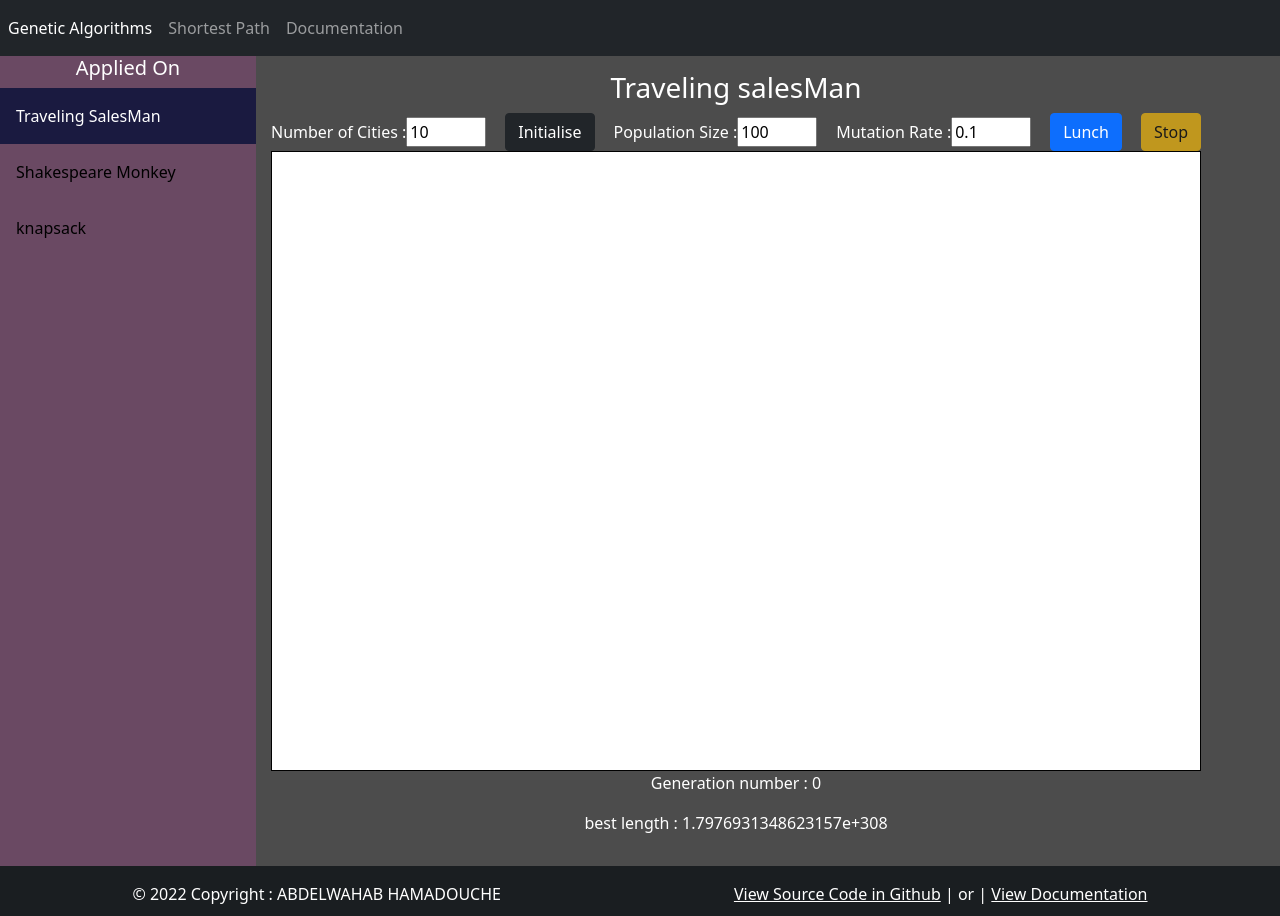
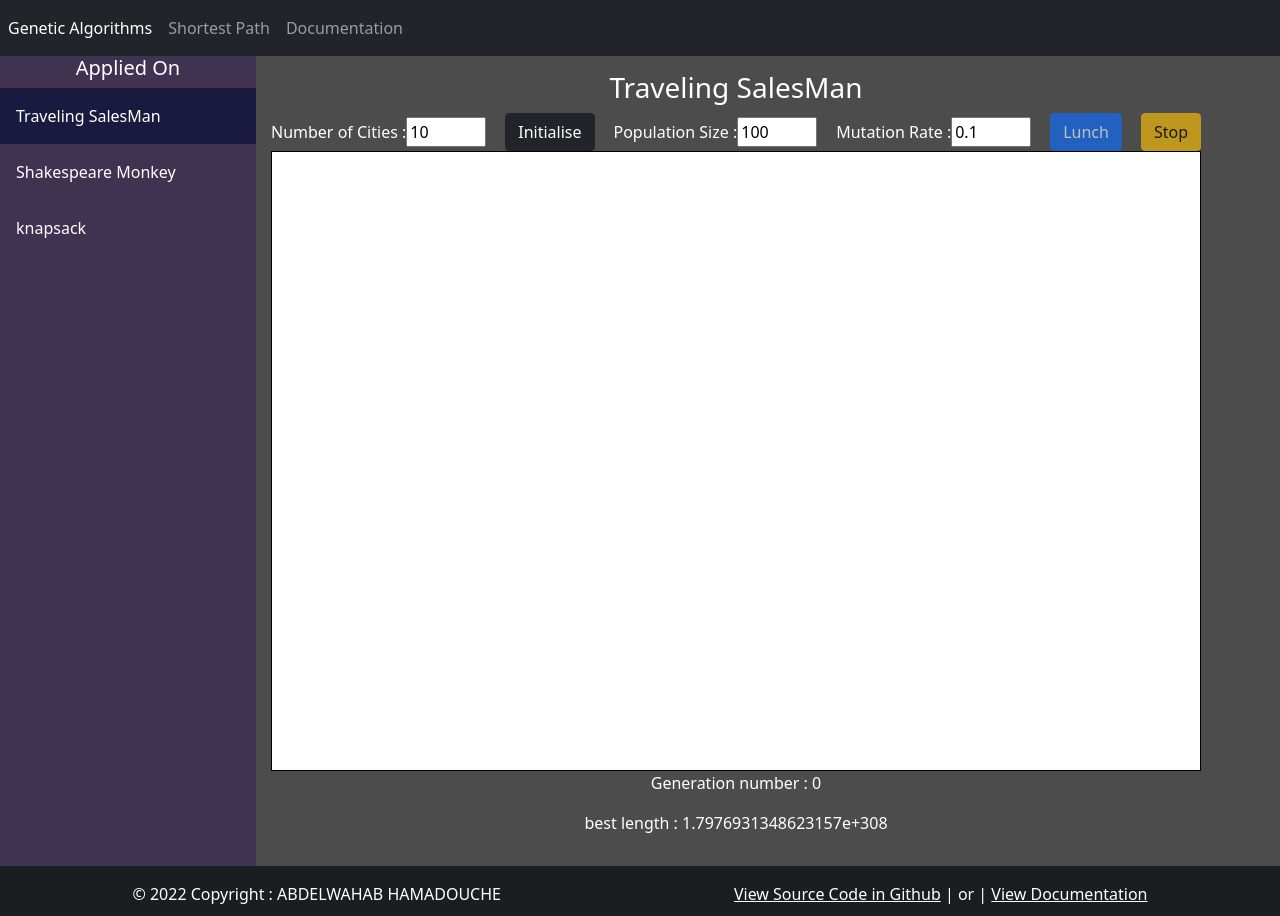
Before and after one commit to kinof28/algorithms-application, an Angular app: page / in a window 1280 px wide. Built offline with nearby package versions, Linux system fonts and the light colour scheme.

Commit message:
fix:Genetic Algorithm application on traveling salesman problem

```diff
--- a/src/app/components/genetic-algorithms/genetic-algorithms.component.css
+++ b/src/app/components/genetic-algorithms/genetic-algorithms.component.css
@@ -6,8 +6,11 @@ canvas {
 .wrapper {
   display: flex;
   flex-direction: column;
+  /*min-height: 80%;*/
 }
-
+.hidden{
+  display: none;
+}
 input {
   width: 5rem;
 }
--- a/src/app/components/genetic-algorithms/genetic-algorithms.component.html
+++ b/src/app/components/genetic-algorithms/genetic-algorithms.component.html
@@ -3,7 +3,7 @@
   <h3 class="text-center">
     {{problem}}
   </h3>
-  <div class="wrapper">
+  <div class="wrapper" [ngClass]="{'hidden':problem!=='Traveling SalesMan'}">
     <div class="action-area">
       <div>
         <label for="numberOfCities">Number of Cities :</label>
@@ -18,7 +18,7 @@
         <label for="mutationRate">Mutation Rate :</label>
         <input [(ngModel)]="mutationRate" id="mutationRate" type="number" max="1" step="0.001">
       </div>
-      <button class="btn btn-primary" [disabled]="lunched" (click)="lunch()">Lunch</button>
+      <button class="btn btn-primary" [disabled]="lunched||!initialized" (click)="lunch()">Lunch</button>
       <button class="btn btn-warning" [disabled]="!lunched" (click)="stop()">Stop</button>
     </div>
     <canvas height="300" width="300" #canvas></canvas>
--- a/src/app/components/genetic-algorithms/genetic-algorithms.component.ts
+++ b/src/app/components/genetic-algorithms/genetic-algorithms.component.ts
@@ -9,7 +9,7 @@ import {Solution} from "../../models/solution";
   styleUrls: ['./genetic-algorithms.component.css']
 })
 export class GeneticAlgorithmsComponent implements OnInit, AfterViewInit {
-  problem: string = "Traveling salesMan";
+  problem: string = "Traveling SalesMan";
   @ViewChild("canvas", {static: false}) canvasRef!: ElementRef;
   canvas!: HTMLCanvasElement;
   context!: CanvasRenderingContext2D;
@@ -19,6 +19,7 @@ export class GeneticAlgorithmsComponent implements OnInit, AfterViewInit {
   populationSize: number = 100;
   mutationRate: number = 0.1;
   lunched: boolean = false;
+  initialized: boolean = false;
   bestEver: Solution | null = null;
   bestLength: number = Number.MAX_VALUE;
   private index: number = 0;
@@ -38,8 +39,8 @@ export class GeneticAlgorithmsComponent implements OnInit, AfterViewInit {
 
   ngAfterViewInit(): void {
     this.canvas = this.canvasRef.nativeElement;
-    this.canvas.height = document.body.clientHeight - 0.2 * document.body.clientHeight;
-    this.canvas.width = document.body.clientWidth - 0.25 * document.body.clientWidth;
+    this.canvas.height = Math.max(300, (document.body.clientHeight - 0.2 * document.body.clientHeight));
+    this.canvas.width = Math.max(300, (document.body.clientWidth - 0.25 * document.body.clientWidth));
     this.context = <CanvasRenderingContext2D>this.canvas.getContext('2d');
     this.context.fillStyle = "#FFFFFF";
     this.context.fillRect(0, 0, this.canvas.width, this.canvas.height);
@@ -48,13 +49,8 @@ export class GeneticAlgorithmsComponent implements OnInit, AfterViewInit {
   }
 
   lunch() {
-    console.log("draw started");
     this.lunched = true;
-    this.generationNumber = 0;
-    this.bestEver = null;
-    this.sumOfFitness = 0;
-    this.index = 0;
-    this.bestLength = Number.MAX_VALUE;
+
     window.requestAnimationFrame(() => {
       this.draw();
     });
@@ -93,6 +89,7 @@ export class GeneticAlgorithmsComponent implements OnInit, AfterViewInit {
 
   stop() {
     this.lunched = false;
+    this.initialized=false;
     this.index = 0;
   }
 
@@ -109,6 +106,12 @@ export class GeneticAlgorithmsComponent implements OnInit, AfterViewInit {
   }
 
   initialise() {
+    this.initialized=true;
+    this.generationNumber = 0;
+    this.bestEver = null;
+    this.sumOfFitness = 0;
+    this.index = 0;
+    this.bestLength = Number.MAX_VALUE;
     this.population = this.service.initializeGeneration(this.populationSize, this.numberOfCities);
     this.cities = this.service.initializeCities(this.numberOfCities, this.canvas.width, this.canvas.height);
     this.drawCities()
--- a/src/app/components/side-bar/side-bar.component.css
+++ b/src/app/components/side-bar/side-bar.component.css
@@ -1,7 +1,7 @@
 /* Sidebar links */
 .sidebar a {
   display: block;
-  color: black;
+  color: white;
   padding: 16px;
   text-decoration: none;
 }
@@ -32,8 +32,7 @@
 .sidebar {
   width: 20%;
   min-height: 25vh;
-  background-color: #86487988;
-
+  background-color: #3F3351;
 }
 
 .sidebar {
```
